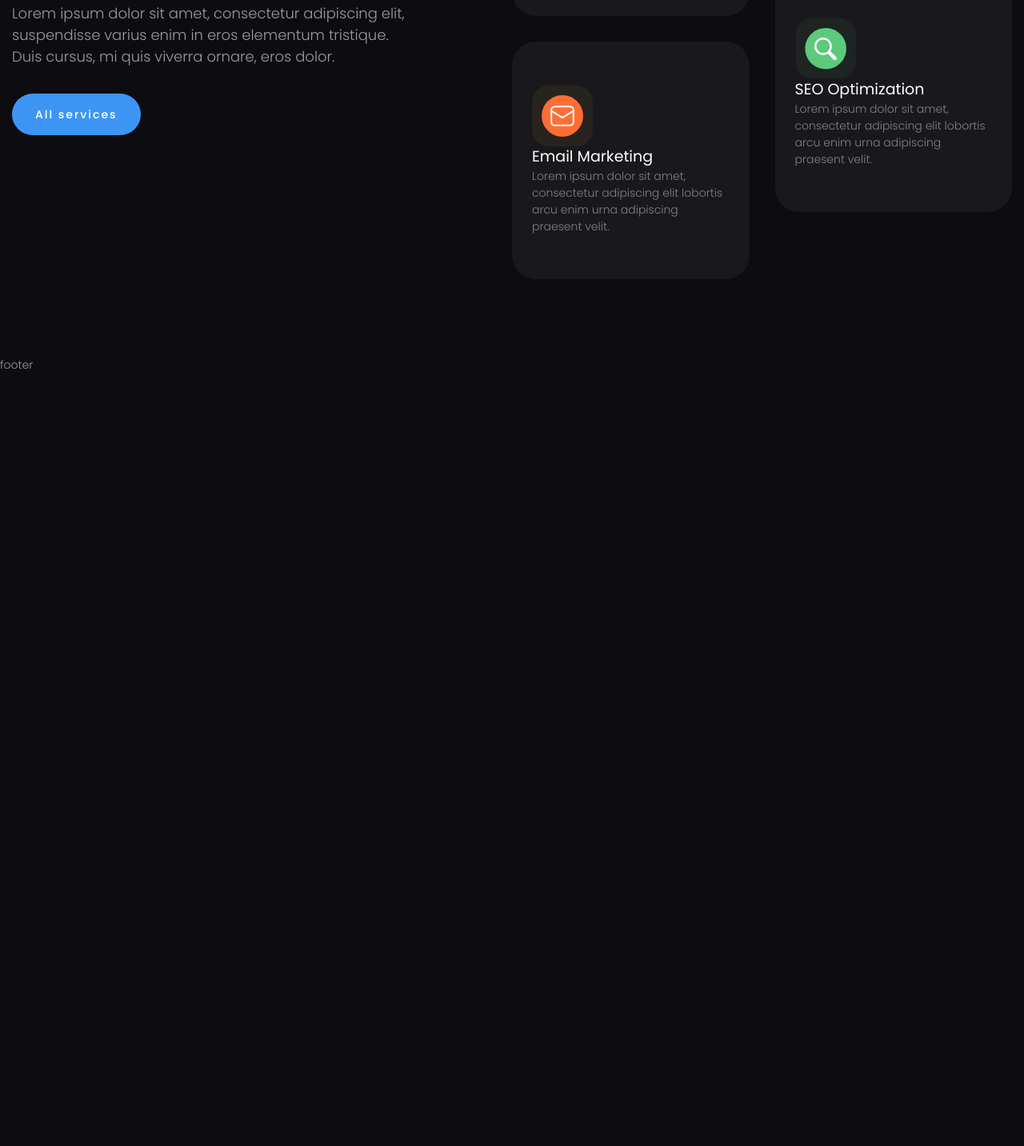
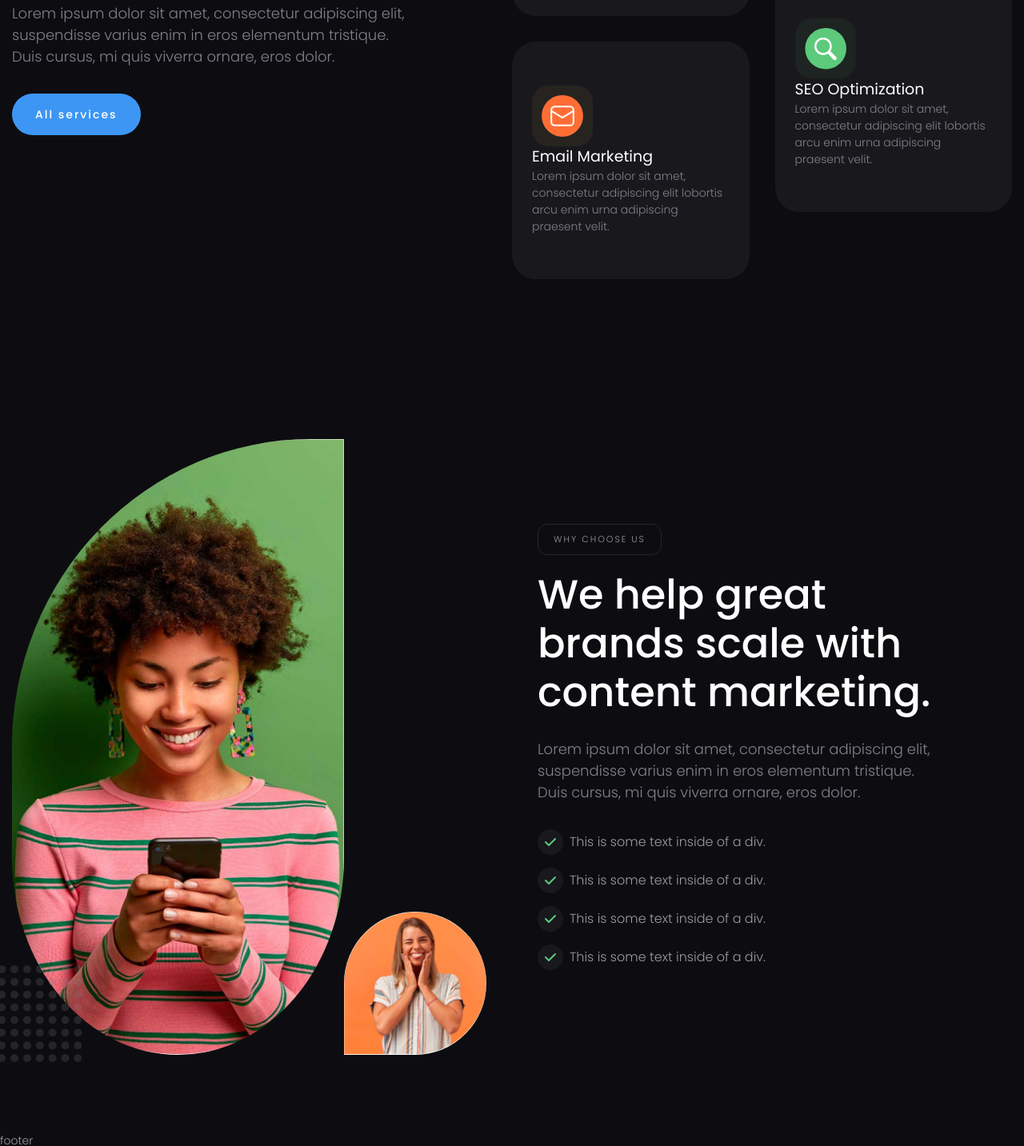
Before and after one commit to Stalmax76/glowfy, a plain HTML site: page index.html in a window 1280 px wide. Shown: the part 1629-3062 px from the top of the page at 80% size. Before the commit the page ends 2092 px from the top, so only its background shows below. Drawn offline with Linux system fonts and the light colour scheme; files whose address does not match are found by name.

Commit message:
added page-why

```diff
--- a/css/style.css
+++ b/css/style.css
@@ -27,6 +27,8 @@ body {
 .page__clients {
 }
 .page__services {
+}
+.page__why {
 }
 
 /*  ----------------------------- button ------------------------ */
@@ -356,6 +358,32 @@ body {
 }
 .header-main__button {
 }
+.header-main__list {
+   position: relative;
+}
+.header-main__list li {
+   min-height: 32px;
+   font-weight: 300;
+   font-size: 16px;
+   line-height: 1.5; /* 24/16 */
+   color: #9c9c9c;
+   position: relative;
+   padding-top: 4px;
+   padding-left: 40px;
+}
+.header-main__list li:not(:last-child) {
+   margin-bottom: 16px;
+}
+.header-main__list li::before {
+   content: "";
+   left: 0;
+   top: 0;
+   background: rgba(129, 129, 139, 0.1) url("../img/Why/icon-list.svg") center no-repeat;
+   border-radius: 50%;
+   width: 32px;
+   height: 32px;
+   position: absolute;
+}
 
 .main__images {
    flex: 0 1 50%;
@@ -488,7 +516,6 @@ body {
 }
 .services__container {
    display: flex;
-   grid-template: 32px;
 }
 .services__content {
    flex: 0 1 50%;
@@ -564,3 +591,75 @@ item-service__title:not(:last-child) {
       padding-top: 30px;
    }
 }
+/* ====================== why ================================= */
+
+.header-main__list {
+}
+
+.why {
+   padding-top: 100px;
+   padding-bottom: 100px;
+}
+.why__container {
+   display: flex;
+   column-gap: 64px;
+   row-gap: 32px;
+}
+.why__images {
+   flex: 0 1 50%;
+   display: flex;
+}
+.images-why {
+   display: flex;
+   position: relative;
+   align-self: flex-end;
+}
+.images-why-item {
+   overflow: hidden;
+}
+.images-why-item img {
+   max-width: 100%;
+}
+.images-why-item-1 {
+   border-radius: 90% 0 50% 50% / 50% 0 32% 32%;
+}
+.images-why-item-2 {
+   align-self: flex-end;
+   border-radius: 50% 50% 50% 0;
+}
+
+.why__header {
+}
+.images-why::before {
+   content: "";
+   background: url("../img/Why/decor.svg") 0 0 / 100% no-repeat;
+   width: 122px;
+   height: 122px;
+   position: absolute;
+   bottom: -10px;
+   left: -34px;
+}
+.why__images:last-child {
+   display: inline-block;
+}
+
+.why__content {
+   flex: 0 1 50%;
+   align-self: center;
+}
+
+@media (max-width: 991.98px) {
+   .why {
+      padding-top: 50px;
+      padding-bottom: 50px;
+   }
+}
+@media (max-width: 767.98px) {
+   .why {
+      padding-top: 30px;
+      padding-bottom: 30px;
+   }
+   .why__container {
+      flex-direction: column-reverse;
+   }
+}
--- a/index.html
+++ b/index.html
@@ -99,7 +99,7 @@
                   <div class="services__header header-main">
                      <a class="header-main__label">services</a>
                      <h2 class="header-main__title">Services we offer</h2>
-                  <div class="header-main__text">
+                  <div class="header-main__text text">
                      <p>Lorem ipsum dolor sit amet, consectetur adipiscing elit, suspendisse varius enim in eros elementum tristique. Duis cursus, mi quis viverra ornare, eros dolor.</p>
                   </div>
                   <div class="header-main__actions">
@@ -135,6 +135,30 @@
                </div>
             </div>
          </section>
+         <section class="page__why why">
+            <div class="why__container">
+               <div class="why__images images-why">
+                  <div class="images-why-item images-why-item-1"><img src="img/Why/01.jpg" alt="image"></div>
+                  <div class="images-why-item images-why-item-2"><img src="img/Why/02.jpg" alt="image"></div>
+               </div>
+               <div class="why__content">
+                  <div class="why__header header-main">
+                     <a class="header-main__label">why choose us</a>
+                     <h2 class="header-main__title">We help great brands
+                        scale with content marketing.</h2>
+                  <div class="header-main__text text">
+                     <p>Lorem ipsum dolor sit amet, consectetur adipiscing elit, suspendisse varius enim in eros elementum tristique. Duis cursus, mi quis viverra ornare, eros dolor.</p>
+                  </div>
+                  <ul class="header-main__list">
+                     <li>This is some text inside of a div.</li>
+                     <li>This is some text inside of a div.</li>
+                     <li>This is some text inside of a div.</li>
+                     <li>This is some text inside of a div.</li>
+                  </ul>
+               </div>
+               </div>
+            </div>
+         </section>
 
       </main>
       <footer class="footer">footer</footer>
```
Also changed, not shown: img/Why/01.jpg (added), img/Why/01.png (added), img/Why/02.jpg (added), img/Why/decor.svg (added), img/Why/icon-list.svg (added).
